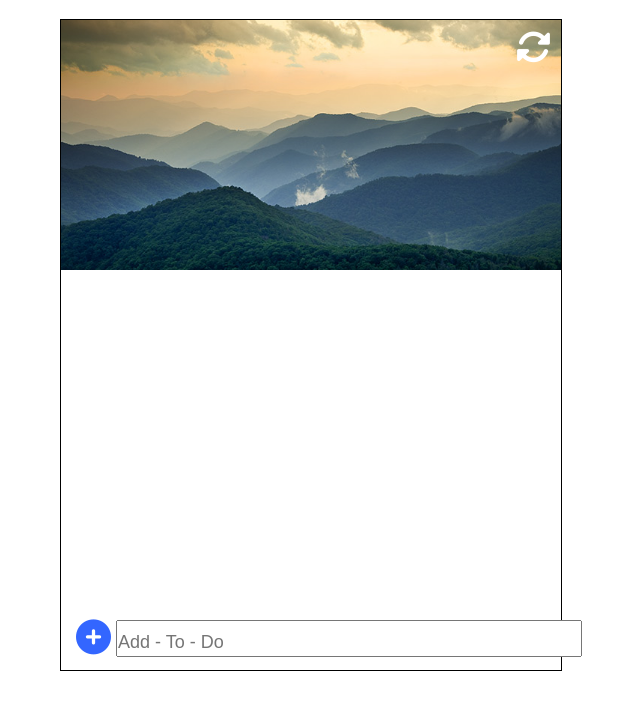
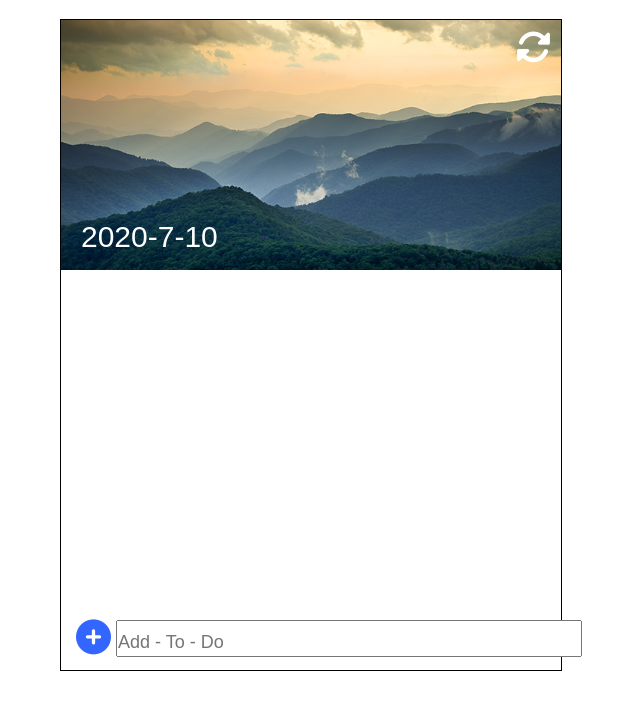
Before and after one commit to mahmoodhussam/toDoList, a plain HTML site: page index.html in a window 1280 px wide. Shown: the whole page, without its empty margins (324-964 px from the left). Drawn offline with Linux system fonts and the light colour scheme.

Commit message:
Add Data

```diff
--- a/main.css
+++ b/main.css
@@ -15,6 +15,7 @@
 	background-position: center;
 	height: 250px;
 }
+
 .clear{
 	float: right;
 	font-size: 35px;
@@ -23,6 +24,13 @@
 }.clear:hover,focus{
 	transform: rotate(44deg);
 	transition: 0.3s;
+}
+#date{
+	padding-top: 200px;
+	padding-left: 20px;
+	font-size: 30px;
+	font-family: sans-serif;
+	color:#fff;
 }
 .listD{
  margin : 10px 0px;
--- a/script.js
+++ b/script.js
@@ -8,6 +8,9 @@ const input = document.querySelector('#input');
 const done = "fa-check-circle";
 const fdone = "fa-circle";
 const line_th = "line"
+var today = new Date();
+var date1 = today.getFullYear()+'-'+(today.getMonth()+1)+'-'+today.getDate();
+date.insertAdjacentHTML('beforeend' , date1);
 document.addEventListener('keyup' , addToDo);
 clear.addEventListener('click' , deleteAll);
 list.addEventListener('click' , function(event){
```
